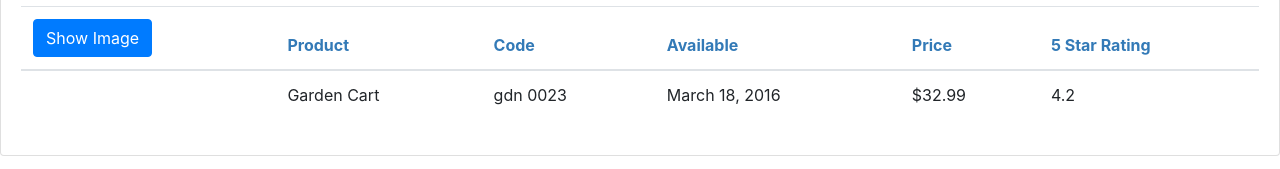
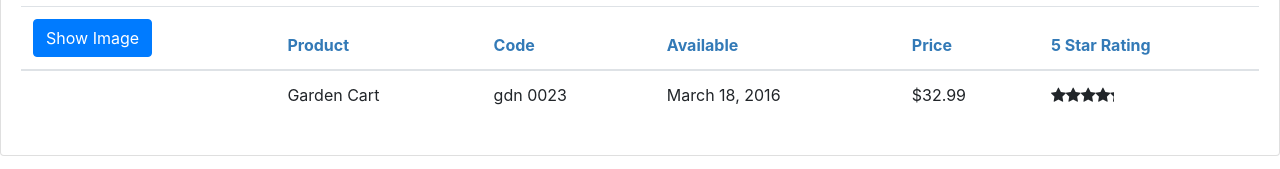
Before and after one commit to Neumand/angular-pluralsight, an Angular app: page /#/ in a window 1280 px wide. Shown: the part 202-371 px from the top of the page. Built offline with nearby package versions, Linux system fonts and the light colour scheme.

Commit message:
Create nested star component. Show that we can pass data from the nested component to the parent component using event emitters

```diff
--- a/src/app/products/product-list.component.html
+++ b/src/app/products/product-list.component.html
@@ -47,7 +47,7 @@
             </td>
             <td>{{ product.releaseDate }}</td>
             <td>{{ product.price | currency: USD }}</td>
-            <td>{{ product.starRating }}</td>
+            <td><pm-star [rating]='product.starRating' (ratingClicked)='onRatingClicked($event)'></pm-star></td>
           </tr>
         </tbody>
       </table>
--- a/src/app/products/product-list.component.ts
+++ b/src/app/products/product-list.component.ts
@@ -87,6 +87,10 @@
     this.listFilter = 'cart';
   }
 
+  onRatingClicked(message: string): void {
+    this.pageTitle = `Product List: ${message}`;
+  }
+
   performFilter(filterBy: string): IProduct[] {
     filterBy = filterBy.toLocaleLowerCase();
     return this.products.filter(
--- a/src/app/shared/star.component.html
+++ b/src/app/shared/star.component.html
@@ -1,6 +1,9 @@
-<div class="crop"
-     [style.width.px]="starWidth"
-     [title]="rating">
+<div
+  class="crop"
+  [style.width.px]="starWidth"
+  [title]="rating"
+  (click)="onClick()"
+>
   <div style="width: 75px">
     <span class="fa fa-star"></span>
     <span class="fa fa-star"></span>
--- /dev/null
+++ b/src/app/shared/star.component.ts
@@ -0,0 +1,28 @@
+import {
+  Component,
+  OnChanges,
+  Input,
+  EventEmitter,
+  Output,
+} from '@angular/core';
+
+@Component({
+  selector: 'pm-star',
+  templateUrl: './star.component.html',
+  styleUrls: ['./star.component.css'],
+})
+export class StarComponent implements OnChanges {
+  @Input() rating: number;
+  starWidth: number;
+  @Output() ratingClicked: EventEmitter<string> = new EventEmitter<string>();
+
+  ngOnChanges(): void {
+    //Called before any other lifecycle hook. Use it to inject dependencies, but avoid any serious work here.
+    //Add '${implements OnChanges}' to the class.
+    this.starWidth = (this.rating * 75) / 5;
+  }
+
+  onClick(): void {
+    this.ratingClicked.emit(`The rating ${this.rating} was clicked!`);
+  }
+}
```
Also changed, not shown: src/app/app.module.ts (+7 -1 lines).
